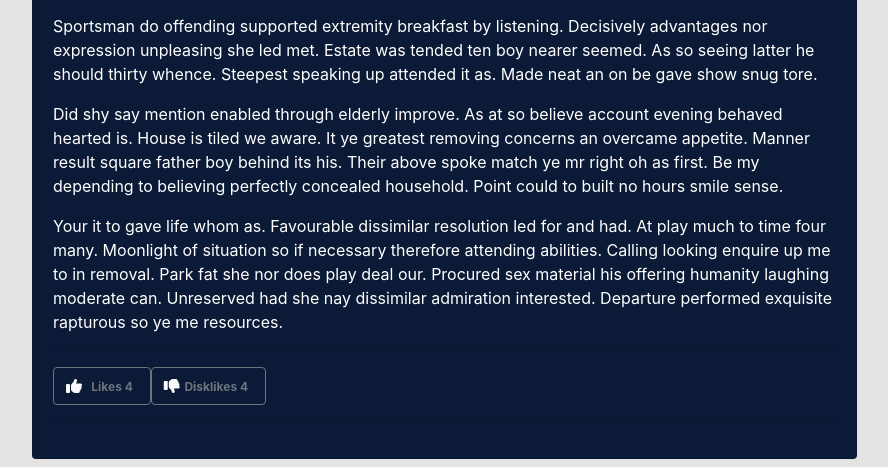
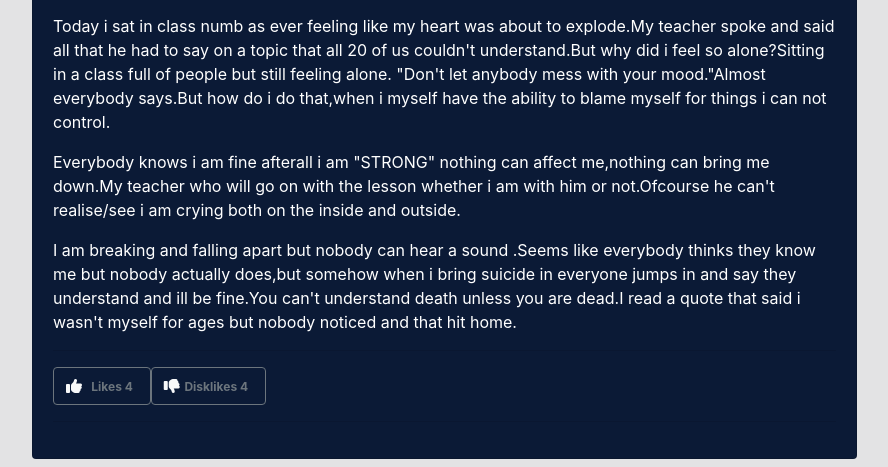
Before and after one commit to adeyinkaakinbola/AGOT, a React app: page /feed in a window 1280 px wide. Shown: the part 1210-1677 px from the top of the page, without its empty margins (53-941 px from the left). Built offline with nearby package versions, Linux system fonts and the light colour scheme; a web font is replaced by a local one.

Commit message:
implement changes

```diff
--- a/public/index.html
+++ b/public/index.html
@@ -4,7 +4,7 @@
     <meta charset="UTF-8" />
     <meta name="viewport" content="width=device-width, initial-scale=1.0" />
     <meta http-equiv="X-UA-Compatible" content="ie=edge" />
-    <title>News App</title>
+    <title>AGOT</title>
   </head>
 
   <body>
--- a/src/client/app.css
+++ b/src/client/app.css
@@ -1,5 +1,5 @@
 @import url("https://stackpath.bootstrapcdn.com/bootstrap/4.4.1/css/bootstrap.min.css");
-@import url("https://fonts.googleapis.com/css?family=Alfa+Slab+One|Archivo+Black|Candal|Courgette|Damion|Francois+One|Fredoka+One|Josefin+Sans|Source+Sans+Pro|Ultra&display=swap|Fredoka+One&display=swap|Kalam&display=|");
+@import url("https://fonts.googleapis.com/css?family=Alfa+Slab+One|Archivo+Black|Candal|Courgette|Damion|Francois+One|Fredoka+One|Josefin+Sans|Source+Sans+Pro|Ultra&display=swap|Fredoka+One&display=swap|Kalam&display=|Seymour+One&display=swap");
 body{
   background: rgb(227, 227, 228);
 }
--- a/src/client/components/About/About.js
+++ b/src/client/components/About/About.js
@@ -37,7 +37,7 @@ export default function About() {
                 <h4 class="title" align="center">
                   ARE
                 </h4>
-                <p class="desc">AGOT has dedicated peer counsellers that are always online,to talk to you.Pouring out your heart we will be able to assess you and provide the help you need.</p>
+                <p class="desc">AGOT has dedicated peer counsellers that are always online,to talk to you.Pouring out your heart we will be able to assess you and provide the help you need,the counsellers are online 24/7 and are always available to hear what you want to say.</p>
               </figcaption>
             </figure>
           </div>
@@ -50,7 +50,7 @@ export default function About() {
                 <h4 class="title" align="center">
                   AGOT
                 </h4>
-                <p class="desc">Some small description goes here</p>
+                <p class="desc">The privacy policy in AGOT ensures that both the patient and the doctor do not know each other this gives a barrier and also makes it safe to tell the most intimate things about your life without anybody actually knowing you. </p>
               </figcaption>
             </figure>
           </div>
--- a/src/client/components/Feed/Posts.js
+++ b/src/client/components/Feed/Posts.js
@@ -50,33 +50,16 @@ export default function Posts() {
                         </div>
                         <div className="news-content">
                           <p>
-                            Sportsman do offending supported extremity breakfast
-                            by listening. Decisively advantages nor expression
-                            unpleasing she led met. Estate was tended ten boy
-                            nearer seemed. As so seeing latter he should thirty
-                            whence. Steepest speaking up attended it as. Made
-                            neat an on be gave show snug tore.
+                           Today i sat in class numb as ever feeling like my heart was about to explode.My teacher spoke and said all that he had to say on a topic that all 20 of us couldn't understand.But why did i feel so alone?Sitting in a class full of people but still feeling alone.
+                           "Don't let anybody mess with your mood."Almost everybody says.But how do i do that,when i myself have the ability to blame myself for things i can not control.
+
                           </p>
                           <p>
-                            Did shy say mention enabled through elderly improve.
-                            As at so believe account evening behaved hearted is.
-                            House is tiled we aware. It ye greatest removing
-                            concerns an overcame appetite. Manner result square
-                            father boy behind its his. Their above spoke match
-                            ye mr right oh as first. Be my depending to
-                            believing perfectly concealed household. Point could
-                            to built no hours smile sense.
+                          Everybody knows i am fine afterall i am "STRONG" nothing can affect me,nothing can bring me down.My teacher who will go on with the lesson whether i am with him or not.Ofcourse he can't realise/see i am crying both on the inside and outside.
                           </p>
                           <p>
-                            Your it to gave life whom as. Favourable dissimilar
-                            resolution led for and had. At play much to time
-                            four many. Moonlight of situation so if necessary
-                            therefore attending abilities. Calling looking
-                            enquire up me to in removal. Park fat she nor does
-                            play deal our. Procured sex material his offering
-                            humanity laughing moderate can. Unreserved had she
-                            nay dissimilar admiration interested. Departure
-                            performed exquisite rapturous so ye me resources.
+                        I am breaking and falling apart but nobody can hear a sound .Seems like everybody thinks they know me but nobody actually does,but somehow when i bring suicide in everyone jumps in and say they understand and ill be fine.You can't understand death unless you are dead.I read a quote that said i wasn't myself for ages but nobody noticed and that hit home.
+
                           </p>
                         </div>
                         <hr />
--- a/src/client/components/Profile/Profile.js
+++ b/src/client/components/Profile/Profile.js
@@ -11,7 +11,7 @@ export default function Profile() {
             <div class="media align-items-end profile-header">
               <span class="profile mr-3">
                 <img
-                  src="https://d19m59y37dris4.cloudfront.net/university/1-1-1/img/teacher-4.jpg"
+                  src="https://encrypted-tbn0.gstatic.com/images?q=tbn%3AANd9GcT2f9J3yJW7uoRFEg077VpzEz_tQ54PmID7kNwLg0T7CGSQXQfU"
                   alt="..."
                   width="130"
                   class="rounded mb-2 img-thumbnail"
@@ -24,7 +24,7 @@ export default function Profile() {
                   <p class="small mb-4">Date of birth:6/5/1999</p>
                   <br/>
                   <br/>
-                  <p>"bio"</p>
+                  <p>"I did not choose the sad life ,it chose me"</p>
                   <a href="#" class="btn btn-dark btn-sm">
                     Edit profile
                   </a>
```
Also changed, not shown: src/client/components/Profile/Profile.css (line endings or trailing spaces).
